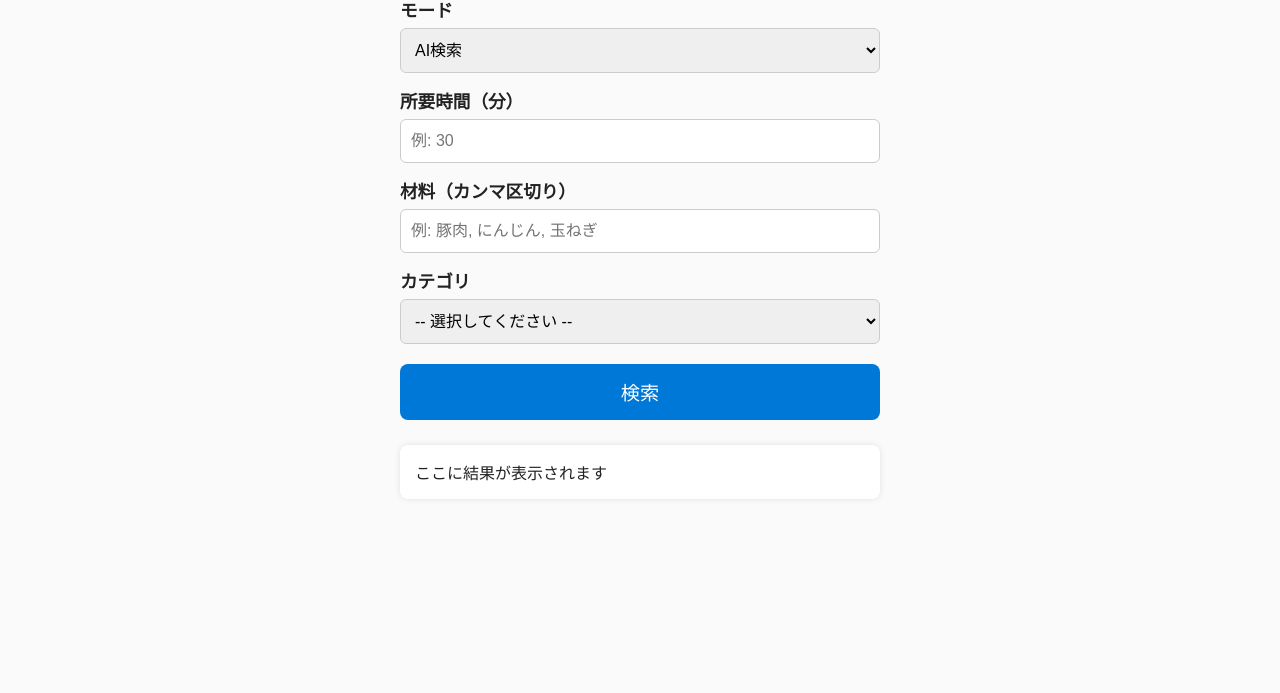
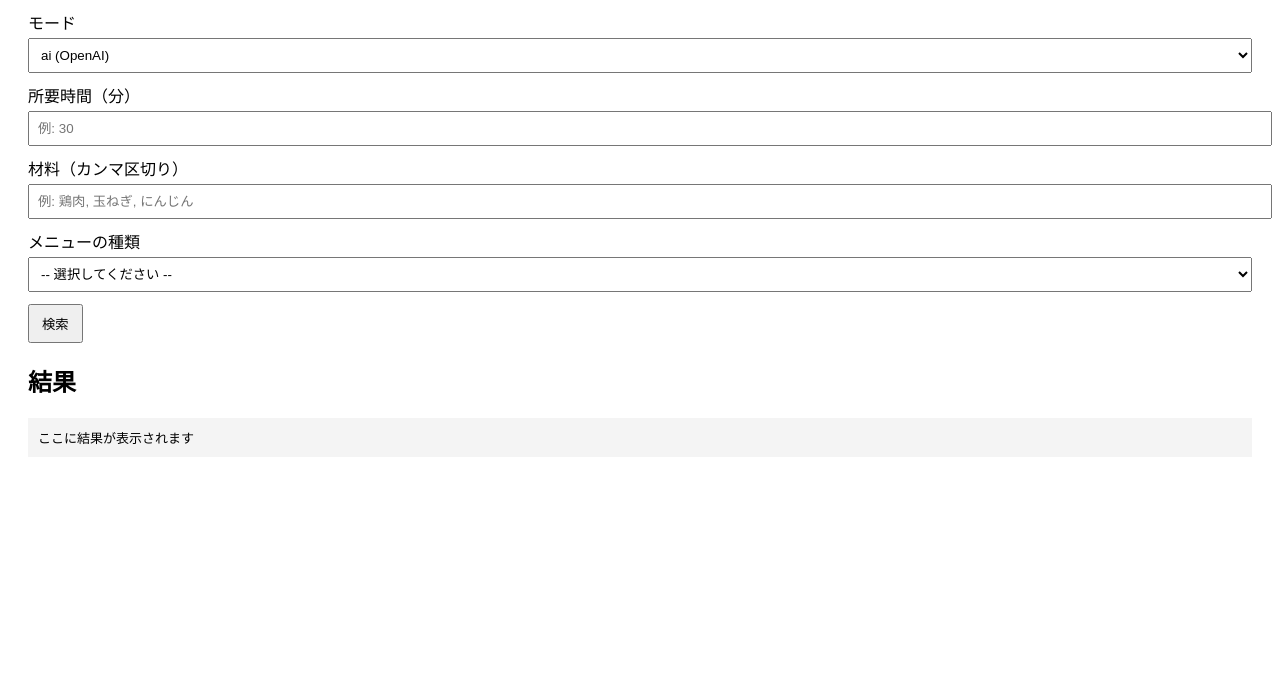
Before and after one commit to delightech-jpn/menu_plan_app, a plain HTML site: page index.html in a window 1280 px wide. Shown: the part 107-800 px from the top of the page. Drawn offline with Linux system fonts and the light colour scheme.

Commit message:
元に戻す

```diff
--- a/index.html
+++ b/index.html
@@ -3,91 +3,72 @@
 <head>
   <meta charset="utf-8" />
   <meta name="viewport" content="width=device-width, initial-scale=1" />
-  <title>献立検索（スマホ対応）</title>
+  <title>献立検索</title>
   <style>
-    body {
-      font-family: system-ui, -apple-system, 'Hiragino Kaku Gothic ProN', 'Noto Sans JP', sans-serif;
-      padding: 15px;
-      max-width: 480px;
-      margin: auto;
-      background: #fafafa;
-      color: #222;
+    body{font-family: system-ui, -apple-system, 'Hiragino Kaku Gothic ProN', 'Noto Sans JP', sans-serif; padding:20px}
+    label{display:block;margin-top:10px}
+    input, select, textarea{width:100%;padding:8px;margin-top:4px}
+    button{margin-top:12px;padding:8px 12px}
+    pre{background:#f4f4f4;padding:10px}
+  </style>
+  <style>
+  table {
+    border-collapse: collapse;
+    width: 100%;
+    margin-top: 1em;
+    font-family: "Segoe UI", sans-serif;
   }
-    label {
-      display: block;
-      margin-top: 15px;
-      font-weight: 600;
-      font-size: 1.1em;
+  th, td {
+    border: 1px solid #ccc;
+    padding: 8px 12px;
+    text-align: left;
   }
-    input, select, textarea {
-      width: 100%;
-      padding: 12px 10px;
-      margin-top: 6px;
-      font-size: 1em;
-      border: 1px solid #ccc;
-      border-radius: 6px;
-      box-sizing: border-box;
+  th {
+    background-color: #f2f2f2;
+    font-weight: bold;
   }
-    button {
-      margin-top: 20px;
-      width: 100%;
-      padding: 14px 0;
-      font-size: 1.2em;
-      background-color: #0078d7;
-      color: white;
-      border: none;
-      border-radius: 8px;
-      cursor: pointer;
-      transition: background-color 0.3s ease;
-    }
-    button:hover {
-      background-color: #005a9e;
-    }
-    #result {
-      margin-top: 25px;
-      background: white;
-      border-radius: 8px;
-      padding: 15px;
-      box-shadow: 0 0 6px rgba(0,0,0,0.1);
-      font-size: 1em;
-      white-space: pre-wrap;
-      word-break: break-word;
-      max-height: 300px;
-      overflow-y: auto;
+  tr:nth-child(even) {
+    background-color: #fafafa;
   }
   </style>
 </head>
 <body>
-
   <h1>献立検索</h1>
 
-  <label for="mode">モード</label>
-  <select id="mode" name="mode">
-    <option value="ai">AI検索</option>
-    <option value="history">履歴検索</option>
+  <label>モード
+    <select id="mode">
+      <option value="ai">ai (OpenAI)</option>
+      <option value="history">history (Spreadsheet)</option>
     </select>
+  </label>
 
-  <label for="time">所要時間（分）</label>
-  <input id="time" type="number" min="1" placeholder="例: 30" />
+  <label>所要時間（分）
+    <input id="time" type="text" placeholder="例: 30" />
+  </label>
 
-  <label for="ingredients">材料（カンマ区切り）</label>
-  <input id="ingredients" type="text" placeholder="例: 豚肉, にんじん, 玉ねぎ" />
+  <label>材料（カンマ区切り）
+    <input id="ingredients" type="text" placeholder="例: 鶏肉, 玉ねぎ, にんじん" />
+  </label>
 
-  <label for="category">カテゴリ</label>
-  <select id="category" name="category">
+  <label>メニューの種類
+    <select id="category">
       <option value="">-- 選択してください --</option>
       <option value="和食">和食</option>
       <option value="中華">中華</option>
       <option value="洋食">洋食</option>
       <option value="その他">その他</option>
     </select>
+  </label>
 
   <button id="send">検索</button>
 
-  <div id="result">ここに結果が表示されます</div>
+  <h2>結果</h2>
+  <!-- <div id="result"></div> -->
+  <div id="result"><pre id="resultText">ここに結果が表示されます</pre></div>
 
 <script>
 const sendBtn = document.getElementById('send');
+const resultText = document.getElementById('resultText');
 const resultDiv = document.getElementById('result');
 
 sendBtn.addEventListener('click', async () => {
@@ -96,11 +77,11 @@
     keywords: {
       time: document.getElementById('time').value.trim(),
       ingredients: document.getElementById('ingredients').value.trim(),
-        category: document.getElementById('category').value.trim()
+      category: document.getElementById('category').value
     }
   };
 
-    resultDiv.textContent = '検索中...';
+  resultText.textContent = '検索中...';
 
   try {
     const res = await fetch('https://usefultools.onrender.com/search', {
@@ -109,9 +90,11 @@
       body: JSON.stringify(payload)
     });
     const data = await res.json();
+    // 結果の表示を更新
     renderResult(data);
+
   } catch (err) {
-      resultDiv.textContent = '通信エラー: ' + err.message;
+    resultText.textContent = '通信エラー: ' + err.message;
   }
 });
 
```
Lines whose indentation alone changed are shown as unchanged.
